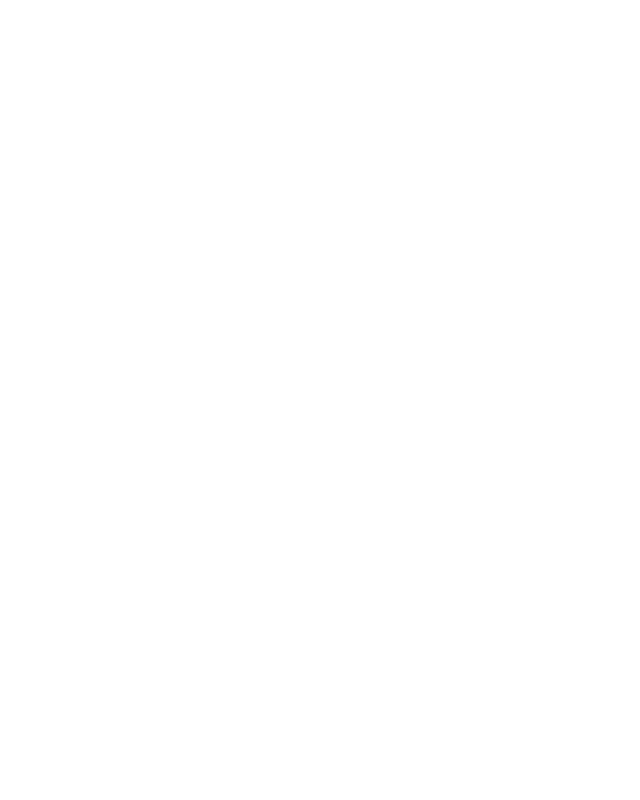
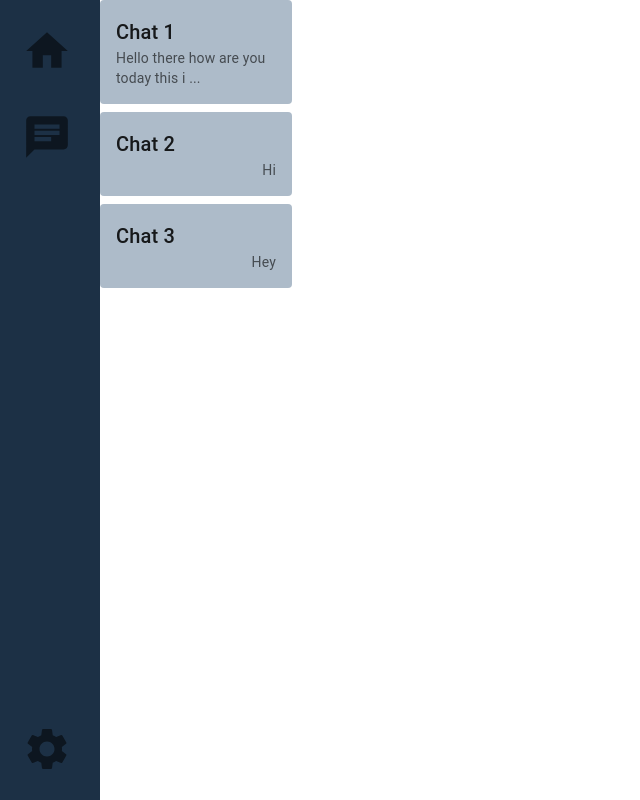
Before and after one commit to TroyTingle/chat-app-web, a React (Vite) app: page /chat in a window 1280 px wide. Before the commit this address had no page. Shown: the whole page, without its empty margins (0-640 px from the left). Built offline with nearby package versions, Linux system fonts and the light colour scheme.

Commit message:
Starting adding chat ui

```diff
--- a/src/App.tsx
+++ b/src/App.tsx
@@ -1,5 +1,6 @@
 import { createTheme, CssBaseline, ThemeProvider } from '@mui/material';
 import { BrowserRouter, Route, Routes } from 'react-router';
+import Chat from './pages/Chat';
 import SignIn from './pages/SignIn';
 import Signup from './pages/Signup';
 
@@ -11,6 +12,7 @@
       <CssBaseline />
       <BrowserRouter>
         <Routes>
+          <Route path='/chat' element={<Chat />} />
           <Route path='signin' element={<SignIn />} />
           <Route path='signup' element={<Signup />} />
         </Routes>
--- /dev/null
+++ b/src/components/ChatList.tsx
@@ -0,0 +1,42 @@
+import { Box } from '@mui/material';
+import React from 'react';
+import ChatListItem from './ChatListItem';
+
+const chats = [
+  {
+    id: 1,
+    name: 'Chat 1',
+    lastMessage: 'Hello there how are you today this is still not 30 ',
+  },
+  {
+    id: 2,
+    name: 'Chat 2',
+    lastMessage: 'Hi',
+  },
+  {
+    id: 3,
+    name: 'Chat 3',
+    lastMessage: 'Hey',
+  },
+];
+
+const ChatList: React.FC = () => {
+  const [selectedChatId, setSelectedChatId] = React.useState<number | null>(
+    null
+  );
+  return (
+    <Box>
+      {chats.map((chat) => (
+        <ChatListItem
+          key={chat.id}
+          chatName={chat.name}
+          lastMessage={chat.lastMessage}
+          isSelected={chat.id === selectedChatId}
+          onClick={() => setSelectedChatId(chat.id)}
+        />
+      ))}
+    </Box>
+  );
+};
+
+export default ChatList;
--- /dev/null
+++ b/src/components/ChatListItem.tsx
@@ -0,0 +1,50 @@
+import { Box, Grid2, Typography } from '@mui/material';
+import React from 'react';
+
+interface ChatListItemProps {
+  chatName: string;
+  lastMessage: string;
+  isSelected: boolean;
+  onClick: () => void;
+}
+
+const truncateMessage = (message: string, maxLength: number) => {
+  return message.length > maxLength
+    ? message.slice(0, maxLength - 4) + ' ...'
+    : message;
+};
+
+const ChatListItem: React.FC<ChatListItemProps> = ({
+  chatName,
+  lastMessage,
+  isSelected,
+  onClick,
+}) => {
+  return (
+    <Box
+      sx={{
+        padding: 2,
+        backgroundColor: isSelected ? '#1171d1' : '#adbbc9',
+        color: isSelected ? 'primary.contrastText' : 'text.primary',
+        borderRadius: 1,
+        marginBottom: 1,
+        cursor: 'pointer',
+        width: '15vw',
+      }}
+      onClick={onClick}
+    >
+      <Grid2 container direction='column'>
+        <Grid2>
+          <Typography variant='h6'>{chatName}</Typography>
+        </Grid2>
+        <Grid2 container justifyContent='flex-end'>
+          <Typography variant='body2' color='textSecondary'>
+            {truncateMessage(lastMessage, 40)}
+          </Typography>
+        </Grid2>
+      </Grid2>
+    </Box>
+  );
+};
+
+export default ChatListItem;
--- /dev/null
+++ b/src/components/MenuBar.tsx
@@ -0,0 +1,54 @@
+import ChatIcon from '@mui/icons-material/Chat';
+import HomeIcon from '@mui/icons-material/Home';
+import SettingsIcon from '@mui/icons-material/Settings';
+import { Box, List, ListItemButton, ListItemIcon } from '@mui/material';
+import React from 'react';
+
+const MenuBar: React.FC = () => {
+  return (
+    <Box
+      sx={{
+        width: '100px',
+        bgcolor: '#1c3045',
+        height: '100vh',
+        display: 'flex',
+        flexDirection: 'column',
+        alignItems: 'center',
+      }}
+    >
+      <List component='nav' sx={{ flexGrow: 1 }}>
+        <ListItemButton
+          sx={{ marginTop: '10px', marginBottom: '20px' }}
+          LinkComponent={'a'}
+          href='/'
+        >
+          <ListItemIcon>
+            <HomeIcon sx={{ width: '50px', height: '50px' }} />
+          </ListItemIcon>
+        </ListItemButton>
+        <ListItemButton
+          sx={{ marginBottom: '20px' }}
+          LinkComponent={'a'}
+          href='/chat'
+        >
+          <ListItemIcon>
+            <ChatIcon sx={{ width: '50px', height: '50px' }} />
+          </ListItemIcon>
+        </ListItemButton>
+      </List>
+      <List component='nav'>
+        <ListItemButton
+          sx={{ marginBottom: '10px' }}
+          LinkComponent={'a'}
+          href='/settings'
+        >
+          <ListItemIcon>
+            <SettingsIcon sx={{ width: '50px', height: '50px' }} />
+          </ListItemIcon>
+        </ListItemButton>
+      </List>
+    </Box>
+  );
+};
+
+export default MenuBar;
--- /dev/null
+++ b/src/pages/Chat.tsx
@@ -0,0 +1,14 @@
+import { Box } from '@mui/material';
+import ChatList from '../components/ChatList';
+import MenuBar from '../components/MenuBar';
+
+const Chat: React.FC = () => {
+  return (
+    <Box sx={{ display: 'flex' }}>
+      <MenuBar />
+      <ChatList />
+    </Box>
+  );
+};
+
+export default Chat;
```
